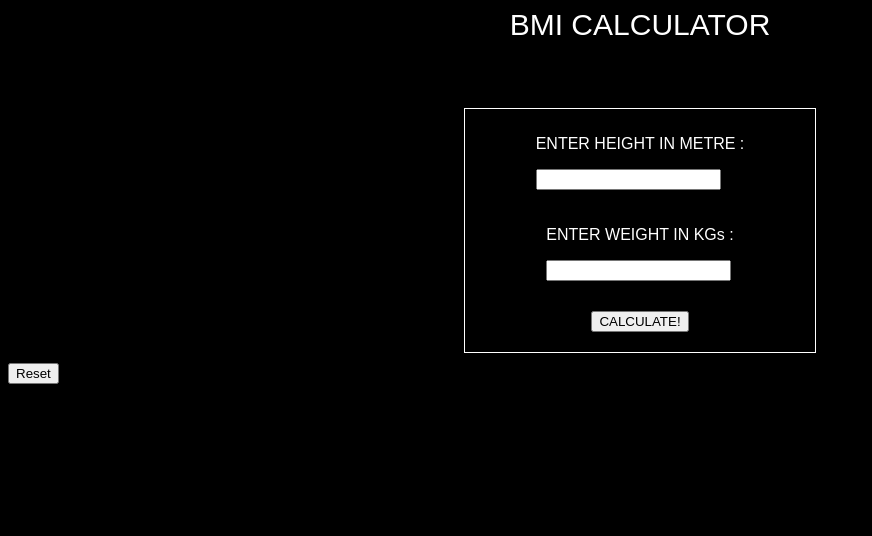
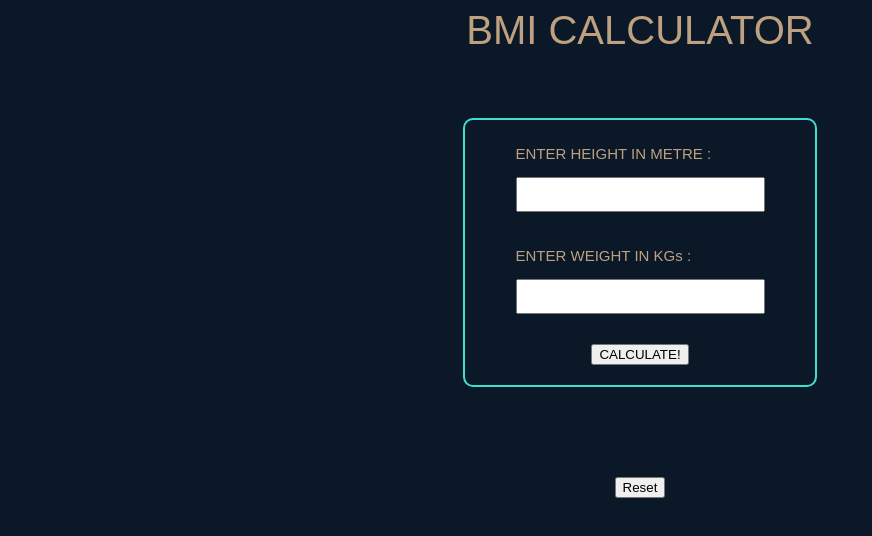
Before and after one commit to DevRuhela028/BMI-Calc, a plain HTML site: page index.html in a window 1280 px wide. Shown: the whole page, without its empty margins (0-872 px from the left). Drawn offline with Linux system fonts and the light colour scheme.

Commit message:
Update bmi.css

```diff
--- a/bmi.css
+++ b/bmi.css
@@ -1,12 +1,11 @@
 body{
-    background-color: black;
-    color : white;
+    background-color: #0A1828;
+    color: #BFA181;
     font-family: Arial, Helvetica, sans-serif;
 }
-
 .nav-bar{
-    height : 70px;
-    font-size: 30px;
+    height : 80px;
+    font-size: 40px;
     text-align: center;
     margin-bottom: 30px;
 }
@@ -21,9 +20,11 @@ body{
     justify-content: center;
     align-items: center;
     flex-direction: column;
-    border : 1px solid white;
+    border : 2px solid turquoise;
+    border-radius: 10px;
     width : 350px;
     margin: 0 auto;
+
 }
 .calc{
     margin : 20px;
@@ -32,8 +33,20 @@ body{
     display: flex;
     justify-content: center;
     align-items:center;
-    flex-direction: column;
+    flex-direction: row;
+    width : 400px;
+    margin : 45px auto;
 }
 .reload{
-    margin-top: 10px;
+    margin-top: 20px;
+    display: flex;
+    justify-content: center;
+    align-items: center;
 }
+p{
+    font-size: 15px;
+}
+input{
+    padding: 8px;
+    padding-left: 60px;
+}
```
